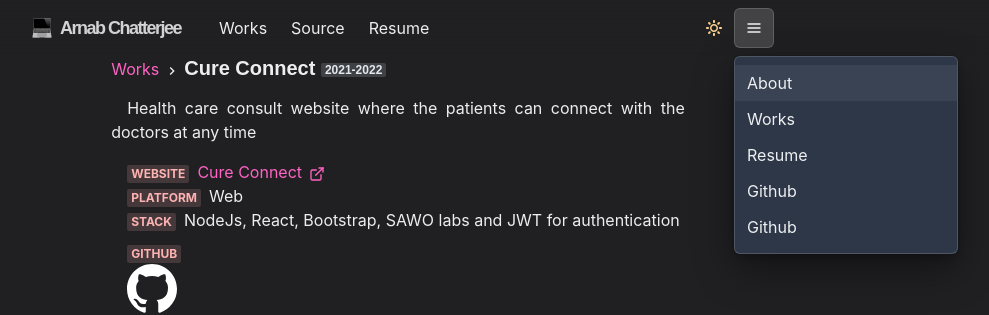
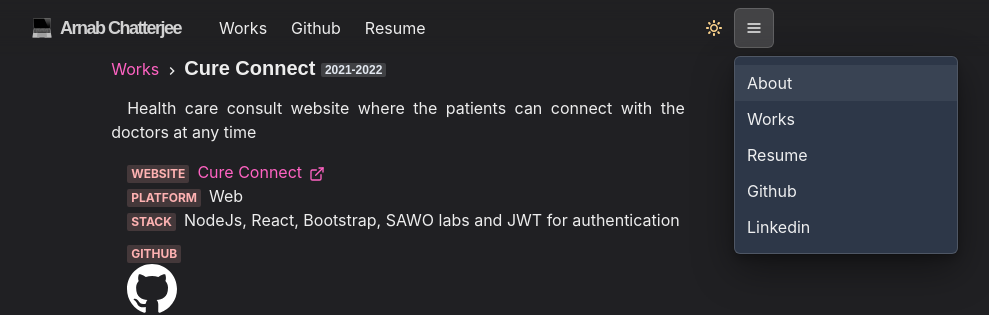
Before and after one commit to arnab2001/PersonalSite, a Next.js app: page /works/cureConnect in a window 1280 px wide. Both pictures are taken after a click on the button 996 px from the left and 28 px from the top of the page. Shown: the top 315 px of the page, without its empty margins (242-1231 px from the left). Built offline with nearby package versions, Linux system fonts and the light colour scheme.

Commit message:
Update navbar.js

```diff
--- a/components/navbar.js
+++ b/components/navbar.js
@@ -85,7 +85,7 @@ const Navbar = props => {
                         style={{ gap: 4 }}
                         pl={2}
                     >
-                    Source
+                    Github
                     </LinkItem>
                     {/* <LinkItem
                         href="https://www.linkedin.com/in/arnab-chatterjee-9a0253187/"
@@ -127,7 +127,7 @@ const Navbar = props => {
                                 </NextLink>
                                 <MenuItem as ={Link} href = "https://drive.google.com/file/d/1xESba6_mfKnFJzzNrlWZ1wpFpw7Blpav/view?usp=sharing">Resume</MenuItem>
                                 <MenuItem as ={Link} href = "https://github.com/arnab20001">Github</MenuItem>
-                                <MenuItem as ={Link} href = "https://www.linkedin.com/in/arnab-chatterjee-9a0253187/">Github</MenuItem>
+                                <MenuItem as ={Link} href = "https://www.linkedin.com/in/arnab-chatterjee-9a0253187/">Linkedin</MenuItem>
 
 
                         </MenuList>
```
